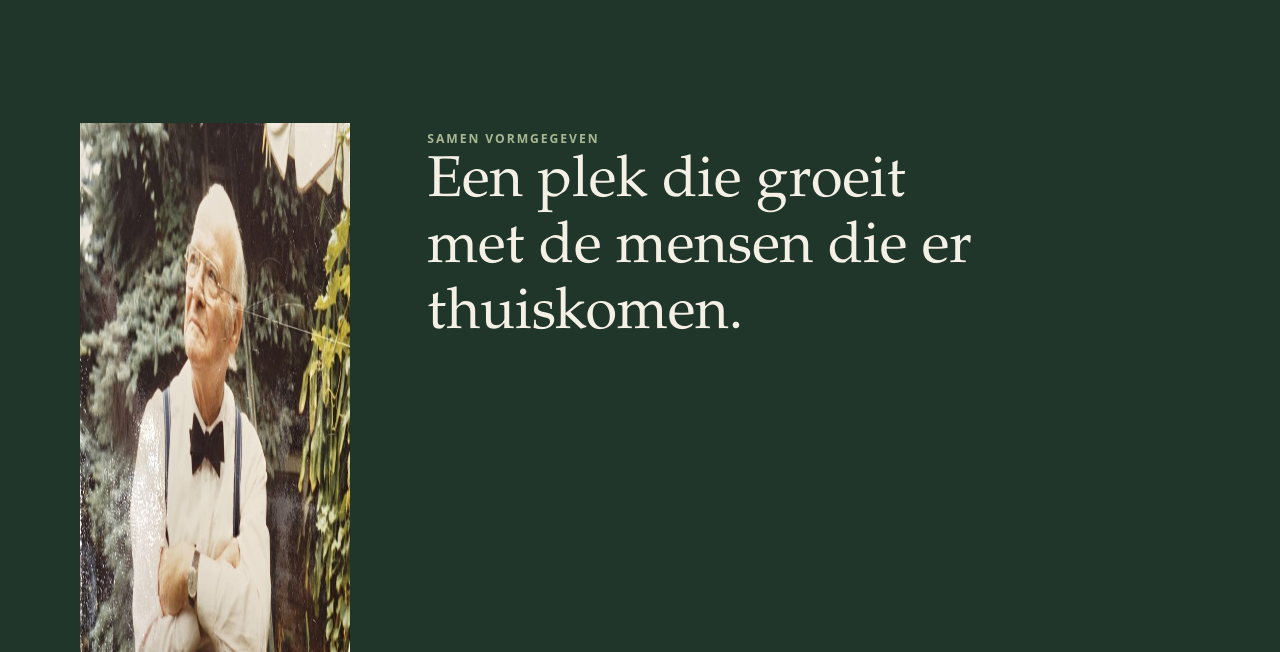
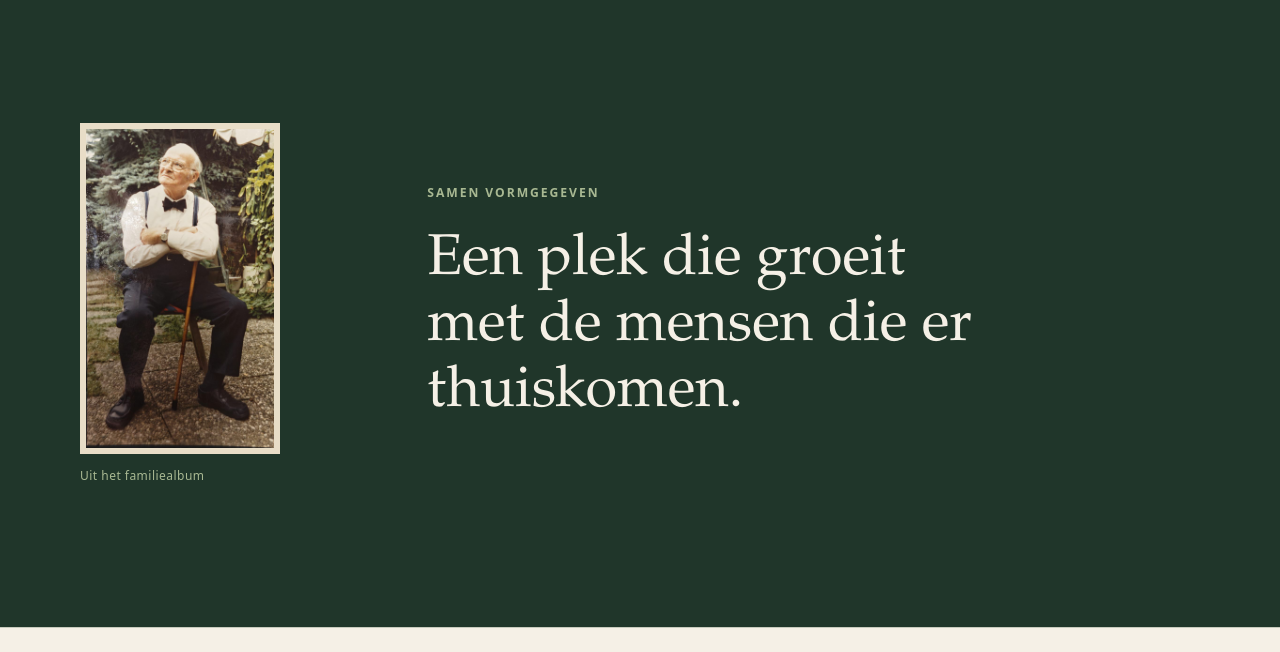
Before and after one commit to foxhole-be/foxhole, a plain HTML site: page index.html in a window 1280 px wide. Shown: the part 1360-2012 px from the top of the page. Drawn offline with Linux system fonts and the light colour scheme.

Commit message:
Update css/style.css

```diff
--- a/css/style.css
+++ b/css/style.css
@@ -230,6 +230,33 @@ a {
   color: var(--sage);
 }
 
+/* foto in de afsluitende band */
+.band-grid--photo {
+  align-items: center;
+}
+
+.family-photo {
+  max-width: 200px;
+}
+
+.family-photo img {
+  width: 100%;
+  height: auto;
+  border: 6px solid var(--sand);
+}
+
+.family-photo figcaption {
+  margin-top: 0.75rem;
+  font-size: 0.75rem;
+  letter-spacing: 0.04em;
+  color: var(--sage);
+}
+
+.band-copy .eyebrow {
+  margin-bottom: 1.5rem;
+  padding-top: 0;
+}
+
 .band-quote {
   font-family: var(--font-serif);
   font-size: clamp(2rem, 4.6vw, 3.6rem);
@@ -297,6 +324,14 @@ a {
     margin-bottom: 0;
   }
 
+  .family-photo {
+    max-width: 150px;
+  }
+
+  .band-copy .eyebrow {
+    margin-bottom: 1.25rem;
+  }
+
   .footer-note {
     margin-left: 0 !important;
     width: 100%;
```
